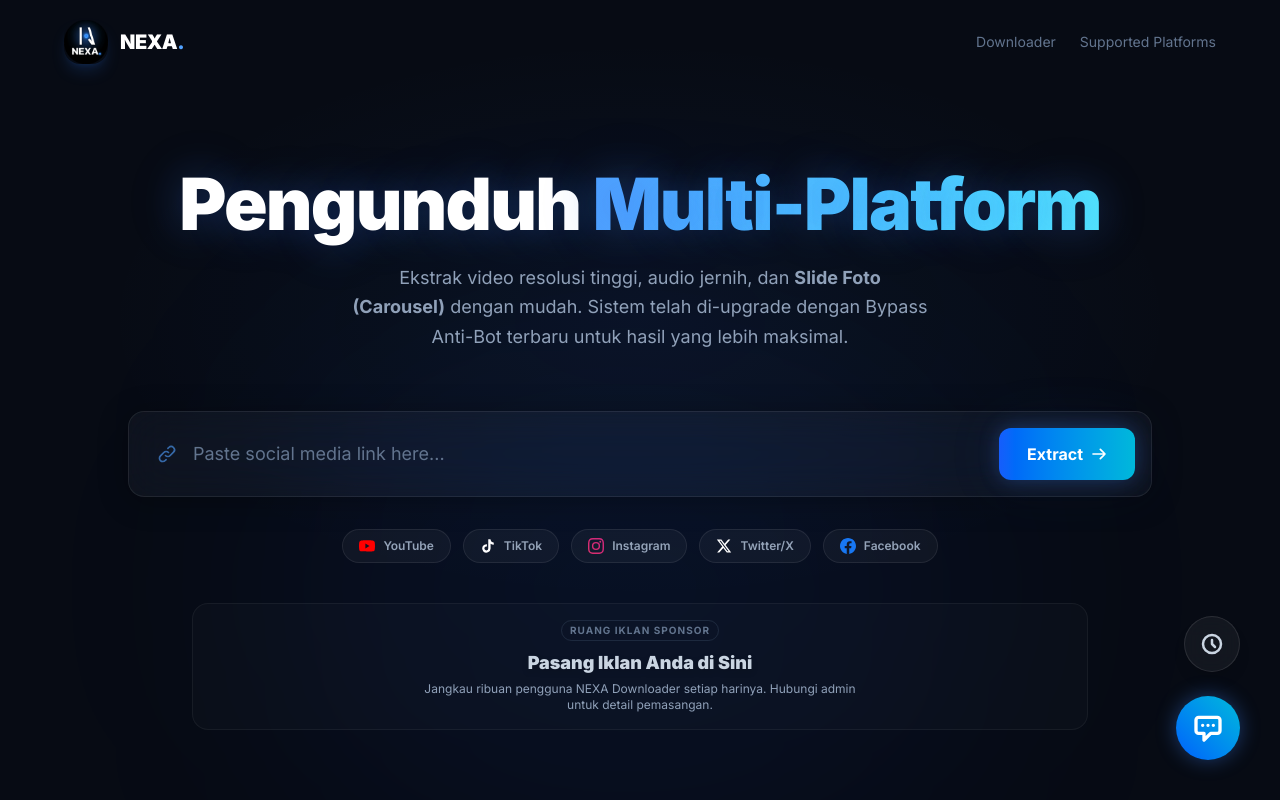
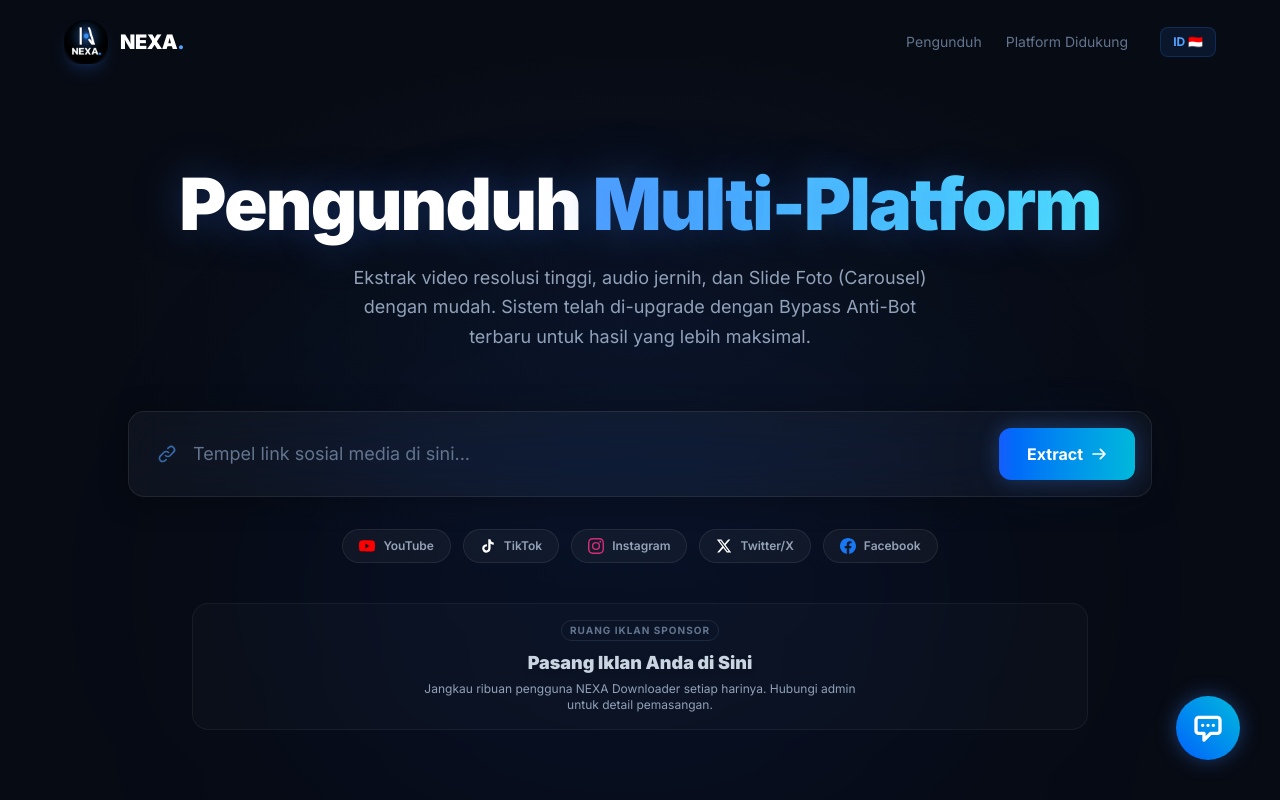
Before and after one commit to nexaofficial09-sys/nexa-downloader, a Next.js app in the folder frontend/: page / in a window 1280 px wide. Shown: the top 800 px of the page. Built offline with nearby package versions, Linux system fonts and the light colour scheme.

Commit message:
feat: complete multi language translation

```diff
--- a/frontend/src/app/page.tsx
+++ b/frontend/src/app/page.tsx
@@ -48,6 +48,70 @@
 }
 
 const API_BASE = typeof window !== "undefined" && window.location.hostname === "localhost" ? "http://localhost:8000" : "https://api.nexalabs.my.id";
+
+// ---------------------------------------------------------------------------
+// Translations
+// ---------------------------------------------------------------------------
+type Language = 'id' | 'en';
+const translations = {
+  id: {
+    heroTitle: "Pengunduh ",
+    heroSub: "Multi-Platform",
+    heroDesc: "Ekstrak video resolusi tinggi, audio jernih, dan Slide Foto (Carousel) dengan mudah. Sistem telah di-upgrade dengan Bypass Anti-Bot terbaru untuk hasil yang lebih maksimal.",
+    pasteLabel: "Tempel link sosial media di sini...",
+    btnExtract: "Ekstrak",
+    btnExtracting: "Memproses...",
+    featuresTitle: "Kenapa Memilih NEXA Downloader?",
+    navDownloader: "Pengunduh",
+    navPlatforms: "Platform Didukung",
+    tabVideoAudio: "Video + Audio",
+    tabVideoOnly: "Hanya Video",
+    tabAudioOnly: "Hanya Audio",
+    tabImages: "Gambar",
+    tabSubtitles: "Takarir (Subtitles)",
+    btnDownload: "Unduh",
+    btnMerge: "Gabungkan",
+    proxyBypass: "NEXA Server Proxy (Bypass)",
+    footerText: "Dibuat dengan ❤️ oleh NEXA Downloader",
+    feat1Title: "100% Gratis Selamanya",
+    feat1Desc: "Tanpa biaya langganan, tanpa batasan jumlah unduhan. Bebas digunakan kapan saja.",
+    feat2Title: "Kecepatan Unduh Maksimal",
+    feat2Desc: "Server kami dioptimalkan untuk mengekstrak dan mengunduh media dengan kecepatan tinggi.",
+    feat3Title: "Format Kualitas Tinggi",
+    feat3Desc: "Dukung resolusi 4K, 1080p untuk video, dan kualitas orisinal untuk foto / audio murni.",
+    feat4Title: "Aman & Bebas Iklan Spam",
+    feat4Desc: "Kami tidak menyimpan riwayat unduhan Anda di server, dan privasi Anda sepenuhnya terjaga."
+  },
+  en: {
+    heroTitle: "Universal ",
+    heroSub: "Downloader",
+    heroDesc: "Extract high-resolution videos, crystal-clear audio, and Photo Carousels effortlessly. Upgraded with the latest Anti-Bot Bypass for maximum performance.",
+    pasteLabel: "Paste social media link here...",
+    btnExtract: "Extract",
+    btnExtracting: "Processing...",
+    featuresTitle: "Why Choose NEXA Downloader?",
+    navDownloader: "Downloader",
+    navPlatforms: "Supported Platforms",
+    tabVideoAudio: "Video + Audio",
+    tabVideoOnly: "Video Only",
+    tabAudioOnly: "Audio Only",
+    tabImages: "Images",
+    tabSubtitles: "Subtitles",
+    btnDownload: "Download",
+    btnMerge: "Merge",
+    proxyBypass: "NEXA Server Proxy (Bypass)",
+    footerText: "Made with ❤️ by NEXA Downloader",
+    feat1Title: "100% Free Forever",
+    feat1Desc: "No subscription fees, no download limits. Free to use anytime.",
+    feat2Title: "Maximum Download Speed",
+    feat2Desc: "Our servers are optimized to extract and download media at high speeds.",
+    feat3Title: "High Quality Formats",
+    feat3Desc: "Supports 4K, 1080p resolutions for videos, and original quality for photos / pure audio.",
+    feat4Title: "Safe & Spam-Free",
+    feat4Desc: "We do not store your download history on our servers, and your privacy is fully protected."
+  }
+};
+
 
 // ---------------------------------------------------------------------------
 // Helpers
@@ -231,6 +295,8 @@
     );
   }
 
+  const [lang, setLang] = useState<Language>("id");
+  const t = translations[lang];
   const [url, setUrl] = useState("");
   const [loading, setLoading] = useState(false);
   const [error, setError] = useState("");
@@ -398,7 +464,7 @@
       const data = await res.json();
       if (!res.ok) throw new Error(data.detail || "Failed to extract.");
       setResult(data);
-      addToHistory(data);
+      // History disabled
       if (
         data.is_image_only ||
         (data.images?.length > 0 && data.formats.video_audio.length === 0)
@@ -558,9 +624,7 @@
                     strokeWidth={2.5}
                     d="M4 16v1a3 3 0 003 3h10a3 3 0 003-3v-1m-4-4l-4 4m0 0l-4-4m4 4V4"
                   />
-                </svg>
-                Download
-              </button>
+                </svg>{t.btnDownload}</button>
             </div>
           );
         })}
@@ -768,12 +832,14 @@
             </span>
           </div>
           <div className="hidden lg:flex items-center gap-6 text-sm text-slate-500">
-            <span className="hover:text-white transition-colors cursor-default">
-              Downloader
-            </span>
-            <span className="hover:text-white transition-colors cursor-default">
-              Supported Platforms
-            </span>
+            <span className="hover:text-white transition-colors cursor-default">{t.navDownloader}</span>
+            <span className="hover:text-white transition-colors cursor-default">{t.navPlatforms}</span>
+            <button
+              onClick={() => setLang(lang === 'id' ? 'en' : 'id')}
+              className="ml-2 px-3 py-1.5 bg-blue-500/10 text-blue-400 hover:bg-blue-500/20 hover:text-blue-300 rounded-lg text-xs font-bold uppercase transition-colors border border-blue-500/20 flex items-center gap-2"
+            >
+              {lang === 'id' ? 'ID 🇮🇩' : 'EN 🇬🇧'}
+            </button>
           </div>
         </div>
       </nav>
@@ -786,16 +852,13 @@
           {/* ---- HERO ---- */}
           <div className="text-center mt-6 md:mt-10 lg:mt-16 xl:mt-20 mb-6 lg:mb-10 fade-in-up">
             <h1 className="text-[2.2rem] leading-[1.1] md:text-5xl lg:text-6xl xl:text-7xl font-black mb-3 lg:mb-5 tracking-tight text-white text-glow">
-              Pengunduh{" "}
+              {t.heroTitle}{" "}
               <span className="text-transparent bg-clip-text bg-gradient-to-r from-blue-400 to-cyan-300">
-                Multi-Platform
+                {t.heroSub}
               </span>
             </h1>
             <p className="text-slate-400 text-sm md:text-base lg:text-lg max-w-md lg:max-w-xl mx-auto leading-relaxed mb-5">
-              Ekstrak video resolusi tinggi, audio jernih, dan{" "}
-              <strong>Slide Foto (Carousel)</strong> dengan mudah. Sistem telah
-              di-upgrade dengan Bypass Anti-Bot terbaru untuk hasil yang lebih
-              maksimal.
+              {t.heroDesc}
             </p>
 
           </div>
@@ -823,7 +886,7 @@
               </div>
               <input
                 type="url"
-                placeholder="Paste social media link here..."
+                placeholder={t.pasteLabel}
                 required
                 value={url}
                 onChange={(e) => setUrl(e.target.value)}
@@ -1118,9 +1181,7 @@
                         ? "bg-gradient-to-r from-blue-600 to-cyan-500 text-white shadow-sm btn-glow"
                         : "text-slate-500 hover:text-slate-300"
                     }`}
-                  >
-                    Images
-                    <span
+                  >{t.tabImages}<span
                       className={`ml-1 lg:ml-1.5 px-1 lg:px-1.5 py-0.5 rounded text-[9px] lg:text-[10px] font-bold ${activeTab === "images" ? "bg-white/20 text-white" : "bg-white/[0.05] text-slate-500"}`}
                     >
                       {result.images.length}
@@ -1135,9 +1196,7 @@
                         ? "bg-gradient-to-r from-blue-600 to-cyan-500 text-white shadow-sm btn-glow"
                         : "text-slate-500 hover:text-slate-300"
                     }`}
-                  >
-                    Subtitles
-                    <span
+                  >{t.tabSubtitles}<span
                       className={`ml-1 lg:ml-1.5 px-1 lg:px-1.5 py-0.5 rounded text-[9px] lg:text-[10px] font-bold ${activeTab === "subtitles" ? "bg-white/20 text-white" : "bg-white/[0.05] text-slate-500"}`}
                     >
                       {result.subtitles.length}
@@ -1391,13 +1450,8 @@
                   </svg>
                 </div>
                 <div>
-                  <h4 className="text-white font-bold mb-1.5 text-lg">
-                    100% Gratis Selamanya
-                  </h4>
-                  <p className="text-slate-400 text-sm leading-relaxed">
-                    Tanpa biaya langganan, tanpa batasan jumlah unduhan. Bebas
-                    digunakan kapan saja.
-                  </p>
+                  <h4 className="text-white font-bold mb-1.5 text-lg">{t.feat1Title}</h4>
+                  <p className="text-slate-400 text-sm leading-relaxed">{t.feat1Desc}</p>
                 </div>
               </div>
               <div className="flex items-start gap-4 lg:gap-5">
@@ -1417,13 +1471,8 @@
                   </svg>
                 </div>
                 <div>
-                  <h4 className="text-white font-bold mb-1.5 text-lg">
-                    Kecepatan Unduh Maksimal
-                  </h4>
-                  <p className="text-slate-400 text-sm leading-relaxed">
-                    Server kami dioptimalkan untuk mengekstrak dan mengunduh
-                    media dengan kecepatan tinggi.
-                  </p>
+                  <h4 className="text-white font-bold mb-1.5 text-lg">{t.feat2Title}</h4>
+                  <p className="text-slate-400 text-sm leading-relaxed">{t.feat2Desc}</p>
                 </div>
               </div>
               <div className="flex items-start gap-4 lg:gap-5">
@@ -1877,89 +1926,8 @@
         </div>
       )}
 
-      {/* ============================================================
-          FLOATING ACTION BUTTON (HISTORY)
-          ============================================================ */}
-      <button
-        onClick={() => setShowHistory(true)}
-        className="fixed bottom-24 right-6 lg:bottom-32 lg:right-10 z-40 flex items-center justify-center w-12 h-12 lg:w-14 lg:h-14 bg-white/[0.05] border border-white/10 hover:bg-white/10 text-slate-300 hover:text-white rounded-full shadow-lg hover:-translate-y-1 transition-all duration-300 group backdrop-blur-md"
-      >
-        <svg className="w-5 h-5 lg:w-6 lg:h-6" fill="none" viewBox="0 0 24 24" stroke="currentColor">
-          <path strokeLinecap="round" strokeLinejoin="round" strokeWidth={2.5} d="M12 8v4l3 3m6-3a9 9 0 11-18 0 9 9 0 0118 0z" />
-        </svg>
-        <span className="absolute right-full mr-4 px-3 py-1.5 bg-slate-800 text-slate-200 text-xs font-semibold rounded-lg shadow-lg border border-white/10 opacity-0 group-hover:opacity-100 transition-opacity duration-300 pointer-events-none whitespace-nowrap hidden md:block">
-          Riwayat Unduhan
-        </span>
-      </button>
-
-      {/* ============================================================
-          HISTORY DRAWER
-          ============================================================ */}
-      {showHistory && (
-        <div className="fixed inset-0 z-50 flex items-center justify-center p-4 bg-black/70 backdrop-blur-md animate-in fade-in duration-300">
-          <div className="bg-[#0b1121] border border-white/10 rounded-3xl p-6 lg:p-8 max-w-lg w-full shadow-[0_0_50px_rgba(0,0,0,0.5)] relative overflow-hidden flex flex-col max-h-[85vh]">
-            <button
-              onClick={() => setShowHistory(false)}
-              className="absolute top-5 right-5 text-slate-500 hover:text-white transition-colors"
-            >
-              <svg className="w-6 h-6" fill="none" viewBox="0 0 24 24" stroke="currentColor">
-                <path strokeLinecap="round" strokeLinejoin="round" strokeWidth={2} d="M6 18L18 6M6 6l12 12" />
-              </svg>
-            </button>
-            <div className="flex items-center justify-between mb-6">
-              <div>
-                <h3 className="text-2xl font-bold text-white mb-1 text-glow">Riwayat Unduhan</h3>
-                <p className="text-slate-400 text-sm">15 unduhan terakhir yang Anda lakukan.</p>
-              </div>
-              {history.length > 0 && (
-                <button
-                  onClick={clearHistory}
-                  className="px-3 py-1.5 bg-red-500/10 hover:bg-red-500/20 text-red-400 text-xs font-bold rounded-lg border border-red-500/20 transition-colors flex items-center gap-1.5 shrink-0"
-                >
-                  <svg className="w-3.5 h-3.5" fill="none" viewBox="0 0 24 24" stroke="currentColor">
-                    <path strokeLinecap="round" strokeLinejoin="round" strokeWidth={2} d="M19 7l-.867 12.142A2 2 0 0116.138 21H7.862a2 2 0 01-1.995-1.858L5 7m5 4v6m4-6v6m1-10V4a1 1 0 00-1-1h-4a1 1 0 00-1 1v3M4 7h16" />
-                  </svg>
-                  Hapus Semua
-                </button>
-              )}
-            </div>
-
-            <div className="flex-1 overflow-y-auto pr-2 space-y-3 custom-scrollbar">
-              {history.length === 0 ? (
-                <div className="text-center py-10">
-                  <p className="text-slate-500">Belum ada riwayat unduhan.</p>
-                </div>
-              ) : (
-                history.map((h) => (
-                  <div key={h.id} className="flex items-center justify-between gap-4 p-3 bg-white/[0.03] border border-white/5 rounded-xl hover:bg-white/[0.05] transition-colors group relative cursor-pointer" onClick={() => { setUrl(h.original_url); setShowHistory(false); }}>
-                    <div className="flex items-center gap-4 flex-1 overflow-hidden">
-                      <div className="w-20 h-16 shrink-0 bg-black/40 rounded-lg overflow-hidden border border-white/10">
-                        <img src={h.thumbnail || '/logo.png'} alt="Thumb" className="w-full h-full object-cover opacity-80 group-hover:opacity-100 transition-opacity" />
-                      </div>
-                      <div className="flex flex-col justify-center overflow-hidden">
-                        <h4 className="text-white font-bold text-sm truncate mb-1 max-w-[200px] lg:max-w-[250px]">{h.title || 'Video'}</h4>
-                        <div className="flex items-center gap-2 text-xs">
-                          <span className="text-blue-400 uppercase font-black tracking-wider text-[10px] bg-blue-500/10 px-2 py-0.5 rounded">{h.platform}</span>
-                          <span className="text-slate-500">{new Date(h.timestamp).toLocaleDateString('id-ID')}</span>
-                        </div>
-                      </div>
-                    </div>
-                    <button
-                      onClick={(e) => deleteHistoryItem(h.id, e)}
-                      className="p-2 text-slate-500 hover:text-red-400 hover:bg-red-400/10 rounded-lg transition-colors shrink-0"
-                      title="Hapus riwayat ini"
-                    >
-                      <svg className="w-5 h-5" fill="none" viewBox="0 0 24 24" stroke="currentColor">
-                        <path strokeLinecap="round" strokeLinejoin="round" strokeWidth={2} d="M19 7l-.867 12.142A2 2 0 0116.138 21H7.862a2 2 0 01-1.995-1.858L5 7m5 4v6m4-6v6m1-10V4a1 1 0 00-1-1h-4a1 1 0 00-1 1v3M4 7h16" />
-                      </svg>
-                    </button>
-                  </div>
-                ))
-              )}
-            </div>
-          </div>
-        </div>
-      )}
-    </main>
+
+
+      </main>
   );
 }
```
